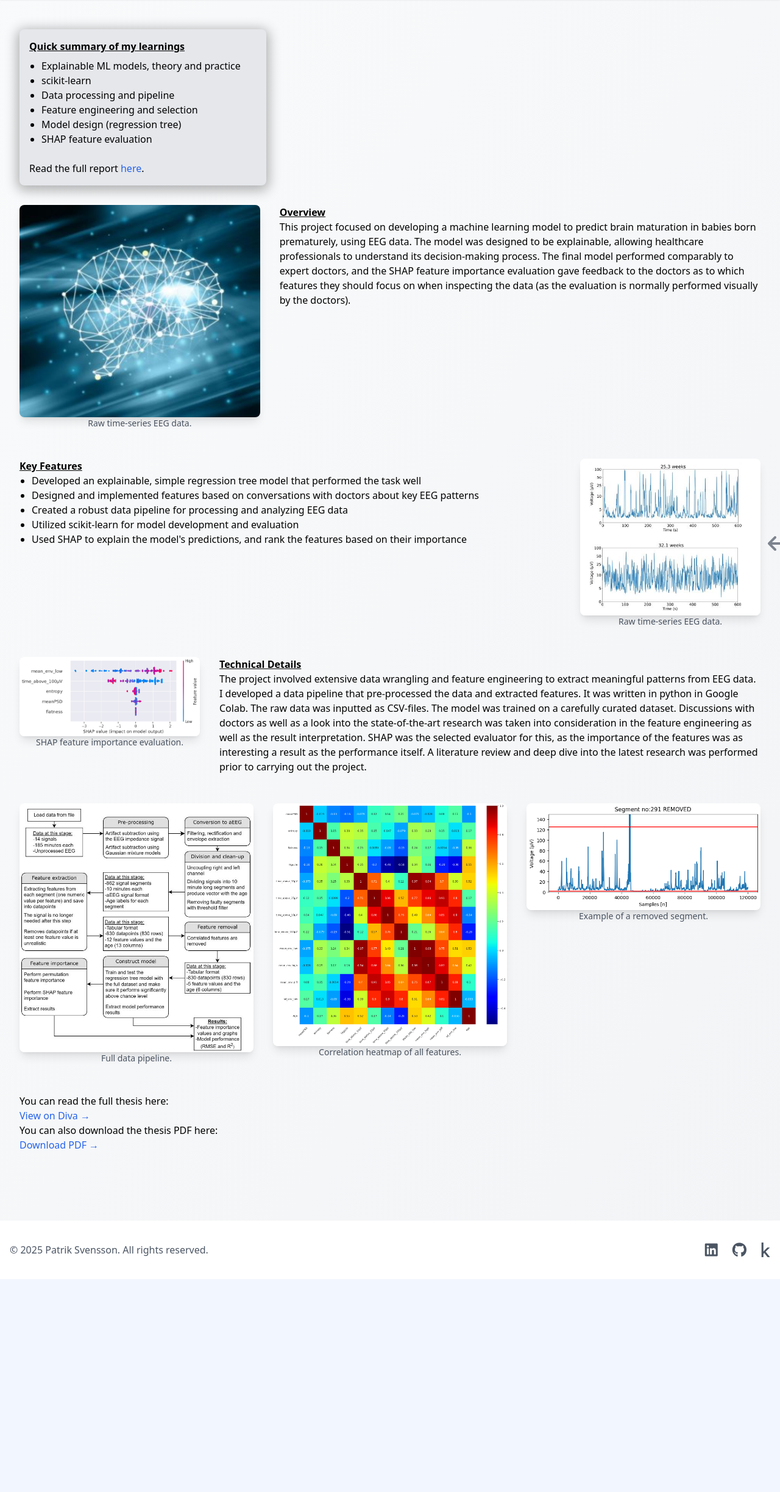
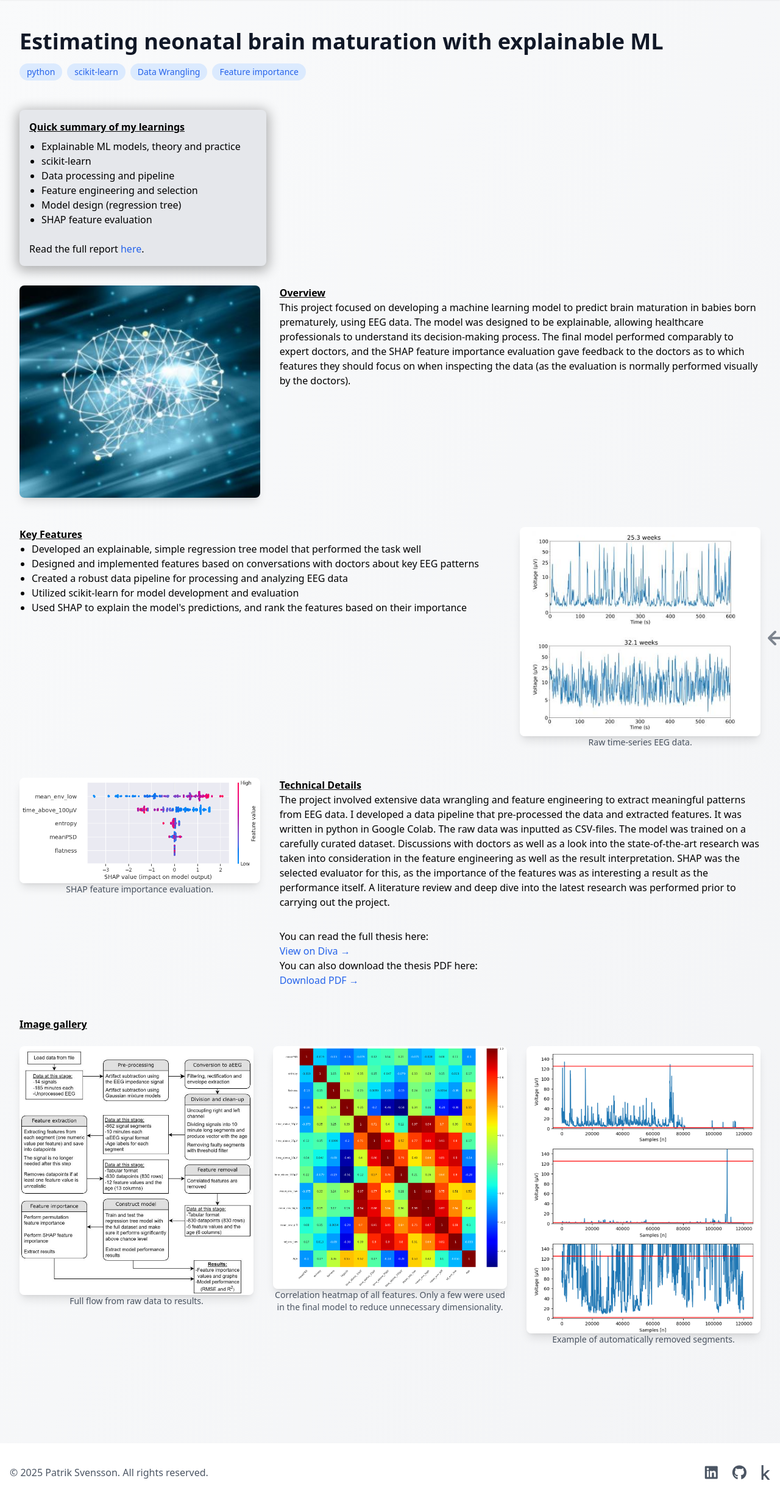
Before and after one commit to patriksn/portfolio, a Flask app: page /neonatal-brain-maturation in a window 1280 px wide; the page is wider, and only the part inside the window is pictured. Shown: the part 64-2510 px from the top of that part at 61% size. Before the commit the page ends 2161 px from the top of that part, so only its background shows below. Run offline with Flask 3, Linux system fonts and the light colour scheme; some libraries are stand-ins or nearby versions.

Commit message:
Minor fixes p1

```diff
--- a/portfolio_page/templates/project1.html
+++ b/portfolio_page/templates/project1.html
@@ -64,6 +64,17 @@
 </style>
 
 <div class="max-w-7xl mx-auto px-4 sm:px-6 lg:px-8 py-12">
+
+    <!-- Project Header -->
+    <div class="mb-12">
+        <h1 class="text-4xl font-bold text-gray-900 mb-4">{{ project.title }}</h1>
+        <div class="flex flex-wrap gap-2">
+            {% for tech in project.technologies %}
+            <span class="px-3 py-1 bg-blue-100 text-blue-600 rounded-full text-sm">{{ tech }}</span>
+            {% endfor %}
+        </div>
+    </div>
+
     <!-- Learning Highlights Box -->
     <div class="bg-gray-200 p-4 rounded-lg shadow-[0_4px_20px_4px_rgba(0,0,0,0.3)] md:w-1/3 mb-8">
         <h3 class="font-bold underline mb-2">Quick summary of my learnings</h3>
@@ -85,7 +96,7 @@
                  alt="Project 1 Feature Analysis"
                  class="w-full h-auto rounded-lg shadow-lg zoomable"
                  onclick="toggleZoom(this)">
-            <figcaption class="text-center text-sm text-gray-600">Raw time-series EEG data.</figcaption>
+            <figcaption class="text-center text-sm text-gray-600"></figcaption>
         </div>
         <div class="md:w-2/3 prose">
             <h2 class="font-bold underline">Overview</h2>
@@ -95,7 +106,7 @@
 
     <!-- Second Block: Text Left, Image Right -->
     <div class="flex flex-col-reverse md:flex-row gap-8 mb-12">
-        <div class="md:w-3/4 prose">
+        <div class="md:w-2/3 prose">
             <h2 class="font-bold underline">Key Features</h2>
             <ul class="list-disc pl-5">
                 <li>Developed an explainable, simple regression tree model that performed the task well</li>
@@ -105,7 +116,7 @@
                 <li>Used SHAP to explain the model's predictions, and rank the features based on their importance</li>
             </ul>
         </div>
-        <div class="md:w-1/4 relative">
+        <div class="md:w-1/3 relative">
             <img src="{{ url_for('static', filename='images/project1_2.JPG') }}"
                  alt="Project 1 Feature Analysis"
                  class="w-full h-auto rounded-lg shadow-lg zoomable"
@@ -118,56 +129,62 @@
 
     <!-- Third Block: Image Left, Text Right -->
     <div class="flex flex-col md:flex-row gap-8 mb-12">
-        <div class="md:w-1/4">
+        <div class="md:w-1/3">
             <img src="{{ url_for('static', filename='images/project1_6.png') }}"
                  alt="Project 1 Results"
                  class="w-full h-auto rounded-lg shadow-lg zoomable"
                  onclick="toggleZoom(this)">
             <figcaption class="text-center text-sm text-gray-600">SHAP feature importance evaluation.</figcaption>
         </div>
-        <div class="md:w-3/4 prose">
+        <div class="md:w-2/3 prose">
             <h2 class="font-bold underline">Technical Details</h2>
             <p>The project involved extensive data wrangling and feature engineering to extract meaningful patterns from EEG data. I developed a data pipeline that pre-processed the data and extracted features. It was written in python in Google Colab. The raw data was inputted as CSV-files. The model was trained on a carefully curated dataset. Discussions with doctors as well as a look into the state-of-the-art research was taken into consideration in the feature engineering as well as the result interpretation. SHAP was the selected evaluator for this, as the importance of the features was as interesting a result as the performance itself. A literature review and deep dive into the latest research was performed prior to carrying out the project.</p>
+
+            {% if project.links %}
+            <div class="mt-8">
+                {% if project.links.thesis %}
+                <p>You can read the full thesis here:</p>
+                <a href="{{ project.links.thesis }}" target="_blank" class="text-blue-600 hover:text-blue-800">View on Diva →</a>
+                {% endif %}
+                {% if project.links.pdf %}
+                <p>You can also download the thesis PDF here:</p>
+                <a href="{{ url_for('static', filename=project.links.pdf) }}" target="_blank" class="text-blue-600 hover:text-blue-800">Download PDF →</a>
+                {% endif %}
+            </div>
+            {% endif %}
         </div>
     </div>
 
+
+    <h2 class="font-bold underline">Image gallery<br><br></h2>
+
     <!-- Fourth Block: Three Images with Captions -->
     <div class="flex flex-col md:flex-row gap-8 mb-12">
+
         <div class="md:w-1/3">
             <img src="{{ url_for('static', filename='images/project1_7.JPG') }}"
                  alt="Project Image 1"
                  class="w-full h-auto rounded-lg shadow-lg zoomable"
                  onclick="toggleZoom(this)">
-            <figcaption class="text-center text-sm text-gray-600">Full data pipeline.</figcaption>
+            <figcaption class="text-center text-sm text-gray-600">Full flow from raw data to results.</figcaption>
         </div>
         <div class="md:w-1/3">
             <img src="{{ url_for('static', filename='images/project1_3.png') }}"
                  alt="Project Image 2"
                  class="w-full h-auto rounded-lg shadow-lg zoomable"
                  onclick="toggleZoom(this)">
-            <figcaption class="text-center text-sm text-gray-600">Correlation heatmap of all features.</figcaption>
+            <figcaption class="text-center text-sm text-gray-600">Correlation heatmap of all features. Only a few were used in the final model to reduce unnecessary dimensionality.</figcaption>
         </div>
         <div class="md:w-1/3">
             <img src="{{ url_for('static', filename='images/project1_4.png') }}"
                  alt="Project Image 3"
                  class="w-full h-auto rounded-lg shadow-lg zoomable"
                  onclick="toggleZoom(this)">
-            <figcaption class="text-center text-sm text-gray-600">Example of a removed segment.</figcaption>
+            <figcaption class="text-center text-sm text-gray-600">Example of automatically removed segments.</figcaption>
         </div>
     </div>
 
-    {% if project.links %}
-    <div class="mt-8">
-        {% if project.links.thesis %}
-        <p>You can read the full thesis here:</p>
-        <a href="{{ project.links.thesis }}" target="_blank" class="text-blue-600 hover:text-blue-800">View on Diva →</a>
-        {% endif %}
-        {% if project.links.pdf %}
-        <p>You can also download the thesis PDF here:</p>
-        <a href="{{ url_for('static', filename=project.links.pdf) }}" target="_blank" class="text-blue-600 hover:text-blue-800">Download PDF →</a>
-        {% endif %}
-    </div>
-    {% endif %}
+
 </div>
 
 <script>
```
Also changed, not shown: portfolio_page/static/images/project1_4.png.
